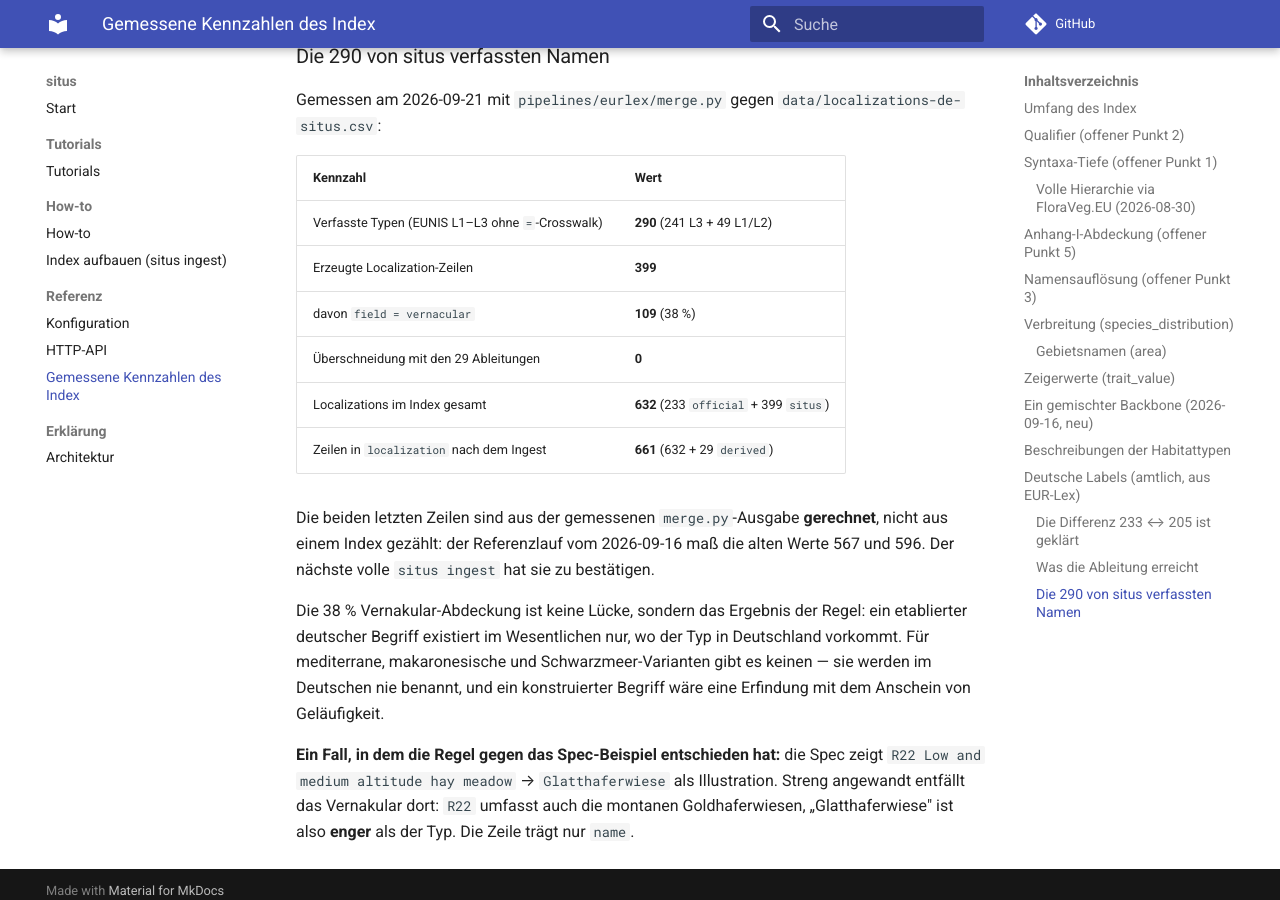
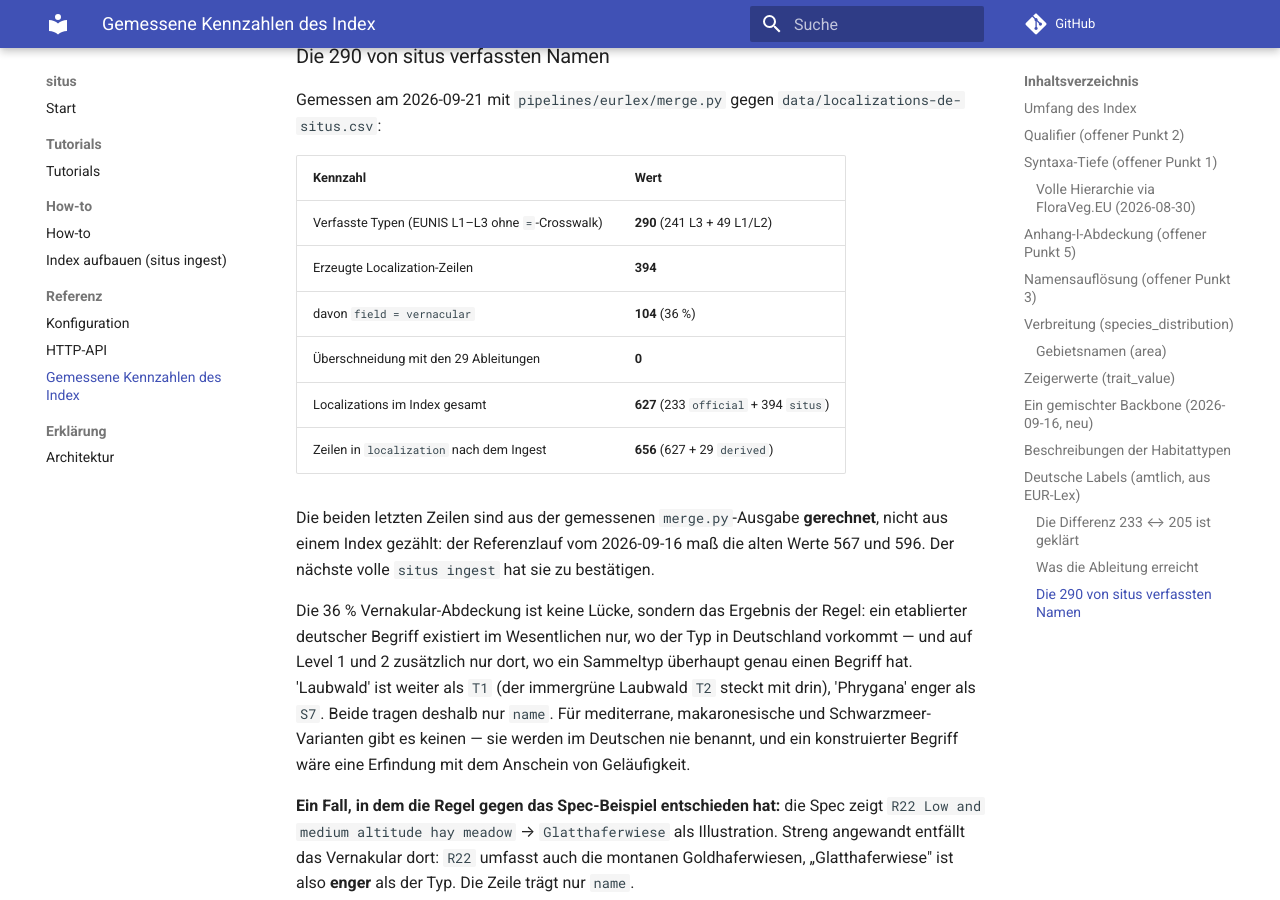
Before and after one commit to jobrunner/situs, an MkDocs documentation site: the page built from docs/reference/measured-index.md, in a window 1280 px wide and 900 px high, scrolled down 10055 px. Built offline with MkDocs 1.6.1 and Material for MkDocs 9.7.7, drawn with Linux system fonts in a browser that asks for light colours; comment, search, counter and statistics services are not loaded.

Commit message:
fix(data): zu enge und zu weite Volksnamen auf Level 1/2 entfernen
Copilot hat in der Review zu #45 zwei Zeilen beanstandet, und die Regel trifft
noch drei weitere: 'vernacular_de' darf nur stehen, wo der etablierte Begriff
DENSELBEN Umfang trägt wie der Typ.

- T1  'Laubwald' ist WEITER als der Typ — der immergrüne Laubwald T2 steckt mit
       drin.
- S7  'Phrygana' ist ENGER — S7 führt auch Igelpolsterheiden und verwandte
       Küstenfelsvegetation.
- V1  'Acker' ist enger — V1 umfasst auch Gartenbauflächen.
- R4  'Alpiner Rasen' ist enger — R4 schließt die subalpine Stufe ein.
- U3  'Felsflur' ist enger — U3 führt auch Karren und Felskuppen.

Alle fünf tragen jetzt nur name_de. Der Kopfkommentar nennt die fünf Fälle,
weil Sammeltypen auf dieser Ebene selten genau einen deutschen Begriff haben.

Neu gemessen: 290 verfasste Typen, 394 Zeilen, davon 104 vernacular; der
nächste volle Ingest misst Localizations: 627.

Claude-Session: https://claude.ai/code/session_017Axh58vtAYKoaGk27bRZQa

```diff
--- a/docs/reference/measured-index.md
+++ b/docs/reference/measured-index.md
@@ -408,20 +408,23 @@ Gemessen am 2026-09-21 mit `pipelines/eurlex/merge.py` gegen
 | Kennzahl | Wert |
 |---|---|
 | Verfasste Typen (EUNIS L1–L3 ohne `=`-Crosswalk) | **290** (241 L3 + 49 L1/L2) |
-| Erzeugte Localization-Zeilen | **399** |
-| davon `field = vernacular` | **109** (38 %) |
+| Erzeugte Localization-Zeilen | **394** |
+| davon `field = vernacular` | **104** (36 %) |
 | Überschneidung mit den 29 Ableitungen | **0** |
-| Localizations im Index gesamt | **632** (233 `official` + 399 `situs`) |
-| Zeilen in `localization` nach dem Ingest | **661** (632 + 29 `derived`) |
+| Localizations im Index gesamt | **627** (233 `official` + 394 `situs`) |
+| Zeilen in `localization` nach dem Ingest | **656** (627 + 29 `derived`) |
 
 Die beiden letzten Zeilen sind aus der gemessenen `merge.py`-Ausgabe
 **gerechnet**, nicht aus einem Index gezählt: der Referenzlauf vom 2026-09-16
 maß die alten Werte 567 und 596. Der nächste volle `situs ingest` hat sie zu
 bestätigen.
 
-Die 38 % Vernakular-Abdeckung ist keine Lücke, sondern das Ergebnis der Regel:
+Die 36 % Vernakular-Abdeckung ist keine Lücke, sondern das Ergebnis der Regel:
 ein etablierter deutscher Begriff existiert im Wesentlichen nur, wo der Typ in
-Deutschland vorkommt. Für mediterrane, makaronesische und Schwarzmeer-Varianten
+Deutschland vorkommt — und auf Level 1 und 2 zusätzlich nur dort, wo ein
+Sammeltyp überhaupt genau einen Begriff hat. 'Laubwald' ist weiter als `T1`
+(der immergrüne Laubwald `T2` steckt mit drin), 'Phrygana' enger als `S7`.
+Beide tragen deshalb nur `name`. Für mediterrane, makaronesische und Schwarzmeer-Varianten
 gibt es keinen — sie werden im Deutschen nie benannt, und ein konstruierter
 Begriff wäre eine Erfindung mit dem Anschein von Geläufigkeit.
 
```
Also changed, not shown: CLAUDE.md (+2 -2 lines), docs/how-to/ingest.md (+2 -2 lines), pipelines/eurlex/README.md (+1 -1 lines), 1 other file.
